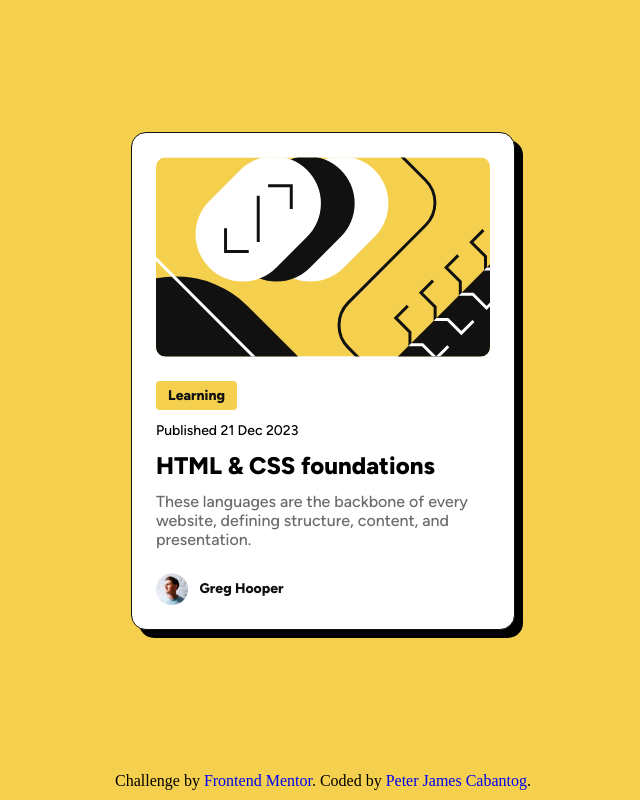
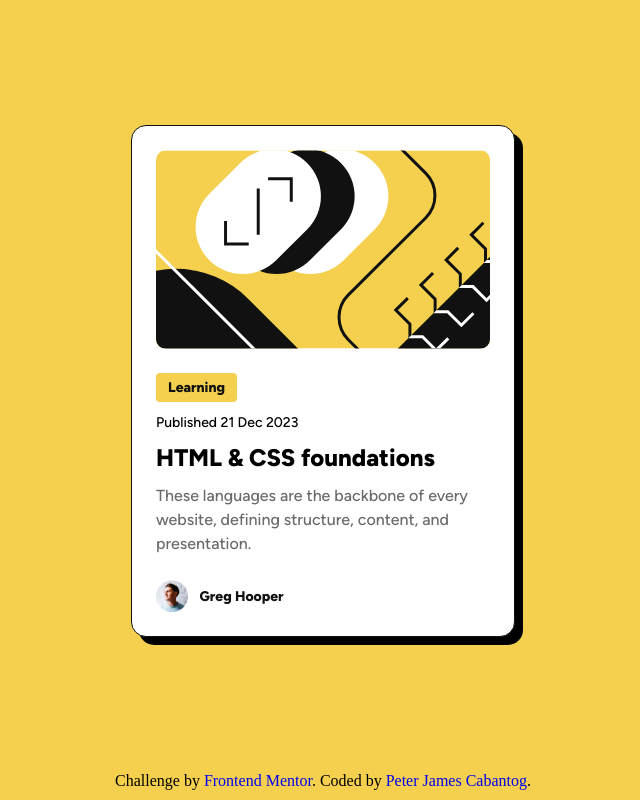
Before and after one commit to PedroPeterrr/frontend-mentor-blog-preview-card, a website: page index.html in a window 1280 px wide. Shown: the whole page, without its empty margins (317-957 px from the left). Drawn offline with Linux system fonts and the light colour scheme.

Commit message:
fix
line-height

```diff
--- a/style/html.css
+++ b/style/html.css
@@ -8,13 +8,11 @@
 @font-face {
     font-family: Figtree-ExtraBold;
     src: url('./../assets/fonts/static/Figtree-ExtraBold.ttf') format('truetype');
-    line-height: 150%;
 }
 
 @font-face {
     font-family: Figtree-Medium;
     src: url(./../assets/fonts/static/Figtree-Medium.ttf) format('truetype');
-    line-height: 150%;
 }
 
 *,
@@ -104,6 +102,7 @@ main {
     font-size: 16px;
     margin: 0;
     font-family: Figtree-Medium, sans-serif;
+    line-height: 150%;
 }
 
 .icon-container {
```
